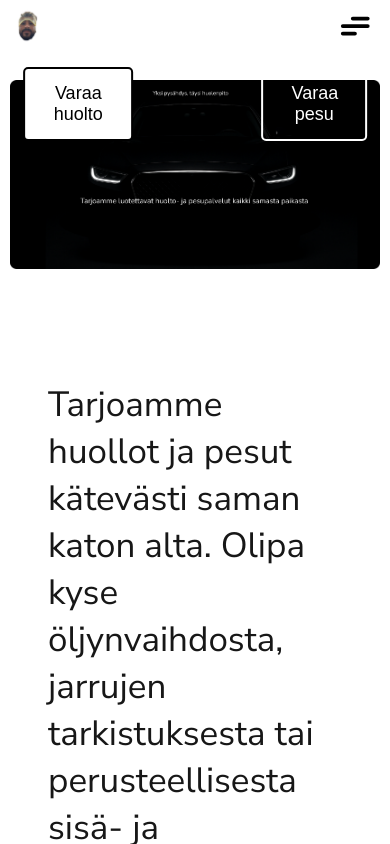
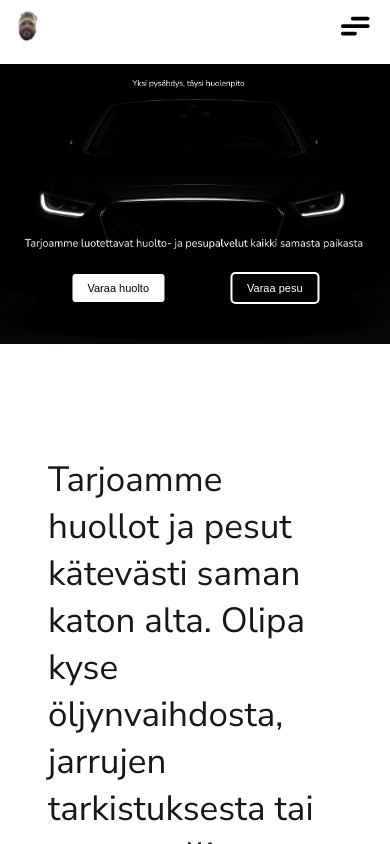
Before and after one commit to Agrinsadon/7auto, a Next.js app in the folder frontend/: page / in a window 390 px wide. Shown: the top 844 px of the page. Built offline with nearby package versions, Linux system fonts and the light colour scheme.

Commit message:
fixed the responsiveness of the landing page and book button

```diff
--- a/frontend/src/app/component/buttons/bookbutton.css
+++ b/frontend/src/app/component/buttons/bookbutton.css
@@ -9,6 +9,8 @@
   overflow: hidden;
   z-index: 1;
   transition: color 0.3s ease;
+  white-space: nowrap;
+
 }
 
 .book-button::before {
@@ -80,3 +82,10 @@
   padding: 14px 28px;
   font-size: 18px;
 }
+
+@media (max-width: 760px) {
+  .book-button.large{
+    padding: 8px 15px;
+    font-size: 11px;
+  }
+}
--- a/frontend/src/app/pages/landingpage/landingpage.css
+++ b/frontend/src/app/pages/landingpage/landingpage.css
@@ -48,3 +48,57 @@
     transform: translateX(5px);
     transition: transform 0.5s ease;
   }
+
+@media (max-width: 760px) {
+
+.image-frame {
+    position: relative;
+    margin-top: 4rem;
+    justify-content: center;
+    align-items: center;
+    display: flex;
+}
+
+.image-size {
+    margin: 0 auto;
+    min-width: 550px;
+    height: 280px;
+}
+
+.button-overlay {
+    position: absolute;
+    bottom: 2.5rem;
+    left: 50%;
+    transform: translateX(-50%);
+    display: flex;
+    gap: 4rem;
+    z-index: 2;
+}
+
+.landing-text-frame {
+    display: block;
+    margin-top: 7rem;
+    margin-bottom: 7rem;
+    max-width: 75%;
+    margin-left: 3rem;
+}
+
+.under-text {
+    font-size: 35px;
+    margin-bottom: 2rem;
+}
+
+.booking-link {
+    display: inline-block;
+    cursor: pointer;
+    transition: transform 0.4s ease;
+    border-bottom: 2px solid currentColor;
+    padding-bottom: 4px;
+  }
+
+  .booking-link:hover {
+    transform: translateX(5px);
+    transition: transform 0.5s ease;
+  }
+
+  }
```
